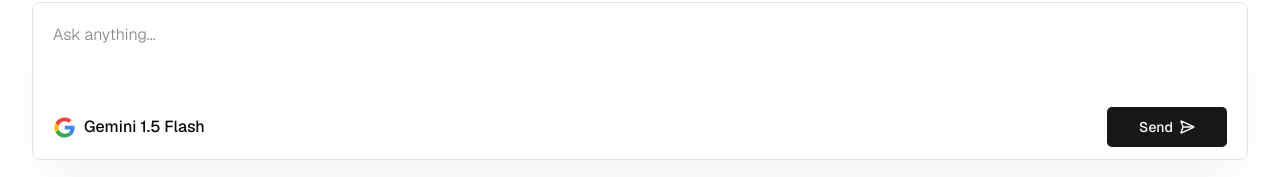
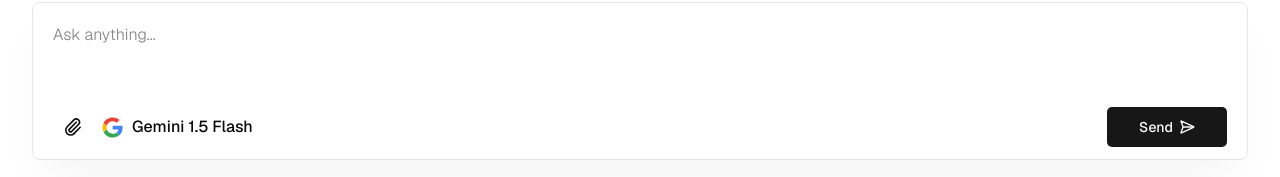
Before and after one commit to lasha-codes/chatbot, a Next.js app: page / in a window 1280 px wide. Shown: the part 620-797 px from the top of the page. Built offline with nearby package versions, Linux system fonts and the light colour scheme.

Commit message:
last changes]

```diff
--- a/src/app/api/bot/openai/route.ts
+++ b/src/app/api/bot/openai/route.ts
@@ -8,7 +8,26 @@ export const POST = async (req: Request) => {
 
     const response = await generateText({
       model: openai(model || 'chatgpt-4o-latest'),
-      messages,
+      messages: [
+        {
+          role: 'user',
+          content: [
+            {
+              type: 'image',
+              image: new URL(
+                'https://thumbs.dreamstime.com/b/planet-earth-space-night-some-elements-image-furnished-nasa-52734504.jpg'
+              ),
+            },
+            {
+              type: 'image',
+              image: new URL(
+                'https://boroktimes.com/storage/2023/07/channels4_profile-1200x1200.jpeg'
+              ),
+            },
+          ],
+        },
+        ...messages,
+      ],
     })
 
     return NextResponse.json({ response: response.text }, { status: 201 })
--- a/src/components/SyntaxHighliter.tsx
+++ b/src/components/SyntaxHighliter.tsx
@@ -47,6 +47,7 @@ const RenderContent = React.memo(({ content }: { content: string }) => {
                       </SyntaxHighlighter>
 
                       <Button
+                        disabled={copiedContent === code}
                         onClick={() => copyToClipboard(code)}
                         variant='outline'
                         className='absolute top-2 right-2 text-white px-2 py-1 rounded z-[99] cursor-pointer'
--- a/src/components/chat-interface.tsx
+++ b/src/components/chat-interface.tsx
@@ -8,9 +8,11 @@ import Image from 'next/image'
 import { GlobalContext } from './global-provider'
 import RenderContent from './SyntaxHighliter'
 import AIThinkingLoader from './ai-thinking'
-import { Button } from './ui/button'
+import { Button, buttonVariants } from './ui/button'
 import { SendHorizonal } from 'lucide-react'
 import Loader from './loader'
+import { Paperclip } from 'lucide-react'
+import { cn } from '@/lib/utils'
 
 interface Props {
   messages: CoreMessage[]
@@ -200,6 +202,23 @@ const ChatInterface = ({ messages, setMessages }: Props) => {
         />
         <div className='w-full flex items-center justify-between'>
           <div className='flex items-center gap-2'>
+            <label
+              className={cn(
+                buttonVariants({ variant: 'ghost' }),
+                'rounded-[5px] cursor-pointer'
+              )}
+              htmlFor='attachments'
+            >
+              <Paperclip className='scale-120' />
+            </label>
+            <input
+              id='attachments'
+              type='file'
+              accept='image/png, image/webp, image/jpg, image/jpeg'
+              multiple
+              className='pointe-events-none opacity-0 invisible absolute -z-[999]'
+            />
+            <div className='flex items-center gap-2'>
               <Image
                 src={selectedModel.icon}
                 width={23}
@@ -209,6 +228,7 @@ const ChatInterface = ({ messages, setMessages }: Props) => {
               />
               <div className='flex items-center gap-2 font-medium'>
                 {selectedModel.name}
+              </div>
             </div>
           </div>
           <Button
--- /dev/null
+++ b/src/lib/apiManager.ts
@@ -0,0 +1,5 @@
+import axios from 'axios'
+
+export const apiManager = axios.create({
+  baseURL: 'http://localhost:3000',
+})
```
Lines whose indentation alone changed are shown as unchanged.
